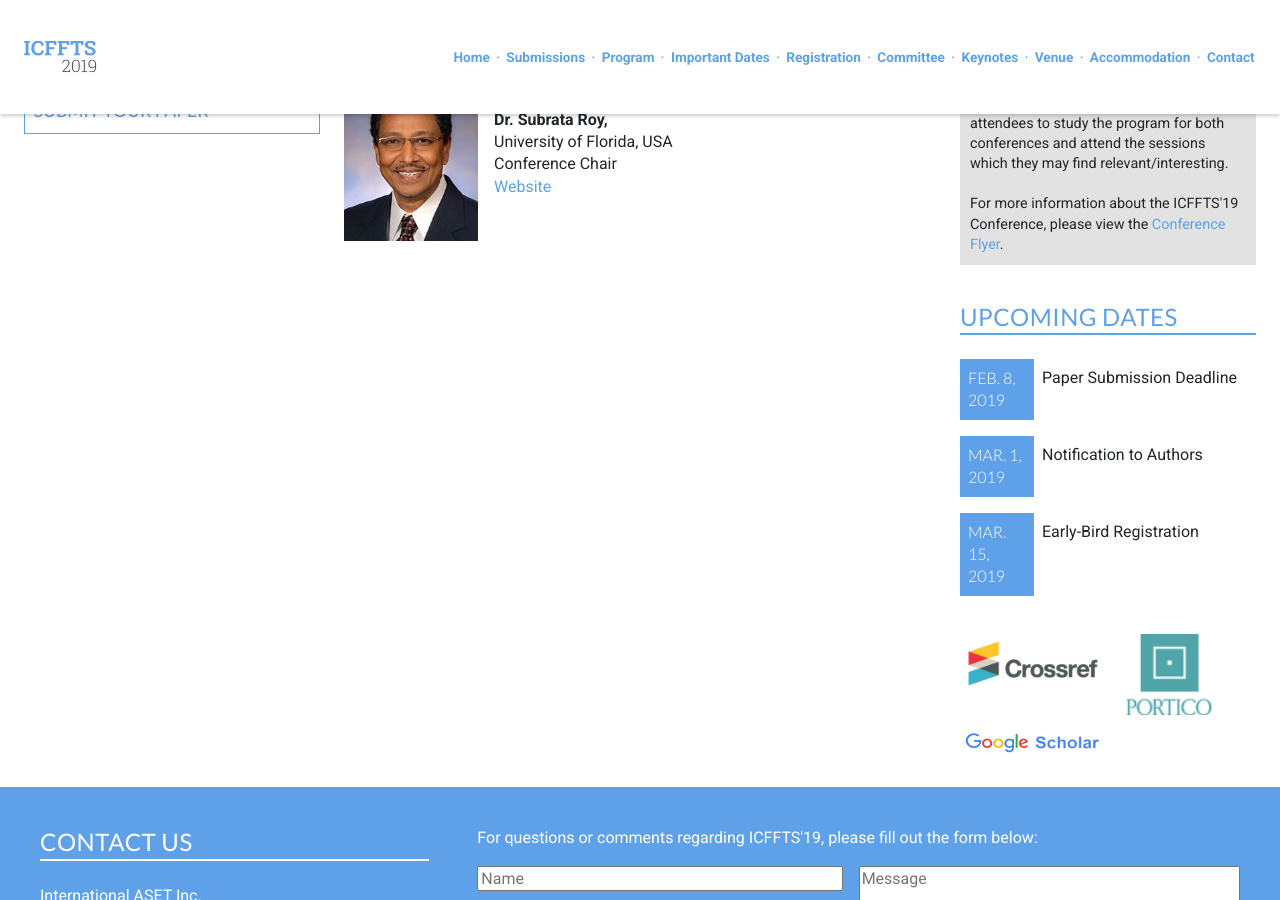
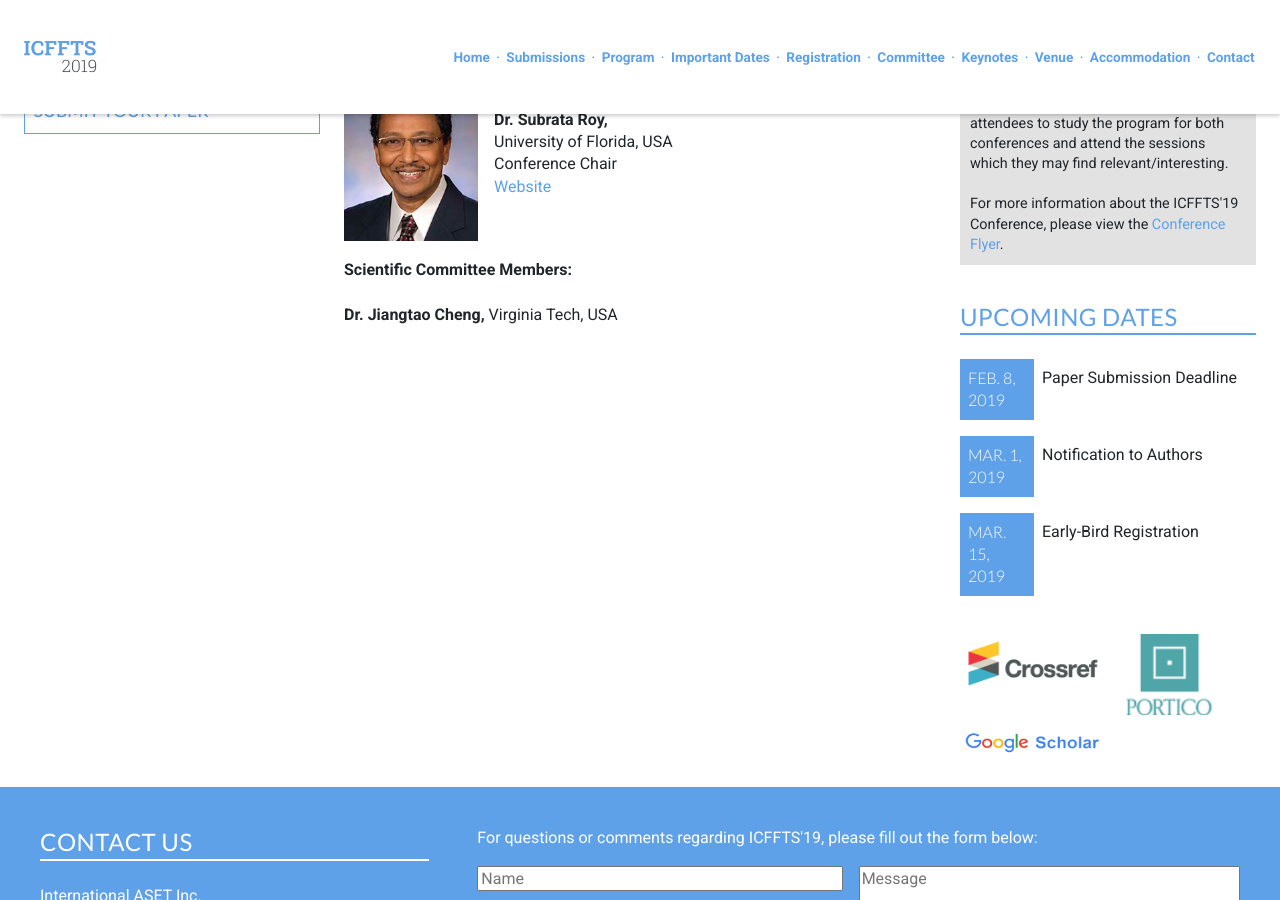
Before and after one commit to intaset/icffts, a Jekyll site: the page built from committee.html, in a window 1280 px wide and 900 px high, scrolled down 501 px. Built offline with Jekyll 4.4.1, drawn with Linux system fonts in a browser that asks for light colours; nearby versions of some CDN libraries; Markdown is read by kramdown in place of the engine named in the settings; comment, search, counter and statistics services are not loaded.

Commit message:
added sc

```diff
--- a/committee.html
+++ b/committee.html
@@ -20,45 +20,9 @@ keyword: heat transfer conference, cfd conference, fluid flow conference,  energ
          <br> <br>
     </div>
 
-  <!--  <p class="bold">Scientific Committee Members:</p><br>
+    <p class="bold">Scientific Committee Members:</p><br>
 
-    <p class="body"><b>Dr. Thomas Adams,</b> Rose-Hulman Institute of Technology, USA</p>
-    <p class="body"><b>Dr. Zeyad Alwahabi,</b> University of Adelaide, Australia</p>
-    <p class="body"><b>Dr. Jose Carlos Arcos Hernandez,</b> Instituto Politecnico Nacional, Mexico</p>
-    <p class="body"><b>Dr. Chamil Abeykoon,</b> The University of Manchester, UK</p>
-    <p class="body"><b>Dr. Jalel Azaiez,</b> The University of Calgary, Canada</p>
-    <!-- <p class="body"><b>Dr. Keumnam Cho,</b> Sungkyunkwan University, South Korea</p> -->
-   <!--   <p class="body"><b>Dr. Chang Kyoung Choi,</b> Michigan Technological University, USA</p>
-    <p class="body"><b>Dr. Frank Gerner,</b> University of Cincinnati, USA</p>
-    <p class="body"><b>Dr. Louis Gosselin,</b> Université Laval, Canada</p>
-    <p class="body"><b>Dr. Bella Gurevich,</b> Shamoon College of Engineering, Israel</p>
-    <!-- <p class="body"><b>Dr. Francesc Xavier Grau,</b> Universitat Rovira I Virgili, Spain</p> -->
-   <!--  <p class="body"><b>Dr. Mohamed Hamed,</b> McMaster University, Canada</p>
-    <p class="body"><b>Dr. Iqbal Husain,</b> Luther College-University of Regina, Canada</p>
-    <p class="body"><b>Dr. Tomáš Hyhlík,</b> Czech Technical University in Lisbon, Portugal</p>
-    <!-- <p class="body"><b>Dr. J. Kadambi,</b> Case Western Reserve University, USA</p> -->
-    <!-- <p class="body"><b>Dr. Tassos G. Karayiannis,</b> Brunel University, UK</p>
-    <!-- <p class="body"><b>Dr. Gergely Kristóf,</b> Budapest University of Technology and Economics, Hungary</p> -->
-   <!--  <p class="body"><b>Dr. Fotini Labropulu,</b> University of Regina, Canada</p>
-    <p class="body"><b>Dr. Yang Liu,</b> The Hong Kong Polytechnic University, Hong Kong</p>
-    <p class="body"><b>Dr. Marco Marengo,</b> University of Brighton, UK</p>
-    <p class="body"><b>Dr. Omar K. Matar,</b> Imperial College London, UK</p>
-    <!-- <p class="body"><b>Dr. Marc Miscevic,</b> Université Paul Sabatier, France</p> -->
-  <!--   <p class="body"><b>Dr. Artur Miros,</b> Institute of Mechanised Construction and Rock Mining, Poland</p>
-    <p class="body"><b>Dr. Martin Oberlack,</b> Technische Universität Darmstadt, Germany</p>
-    <p class="body"><b>Dr. Yulia Plaksina,</b> Moscow State University, Russia</p>
-    <p class="body"><b>Dr. Huihe Qiu,</b> The Hong Kong University of Science & Technology, Hong Kong</p>
-    <p class="body"><b>Dr. Bhaskar Roy,</b> Indian Institute of Technology Bombay, India</p>
-    <p class="body"><b>Dr. Subrata Roy,</b> University of Florida, USA</p>
-    <p class="body"><b>Dr. Ziad Saghir,</b> Ryerson University, Canada</p>
-    <p class="body"><b>Dr. Khellil Sefiane,</b> The University of Edinburgh, UK</p>
-    <p class="body"><b>Dr. Ahmet Selamet,</b> The Ohio State University, USA</p>
-    <p class="body"><b>Dr. Pavel Strizhak,</b> National Research Tomsk Polytechnic University, Russia</p>
-    <p class="body"><b>Dr. Aldo Tamburrino,</b> University of Chile, Chile</p>
-    <p class="body"><b>Dr. Wen-Quan Tao,</b> Xi'an Jiaotong University, China</p>
-    <p class="body"><b>Dr. Muris Torlak,</b> University of Sarajevo, Bosnia and Herzegovina</p>
-    <!-- <p class="body"><b>Dr. Pavol Vitkovic,</b> Czech Technical University in Lisbon, Portugal</p> -->
-   <!--  <p class="body"><b>Dr. Liqiu Wang,</b> University of Hong Kong, Hong Kong</p>
-    <p class="body"><b>Dr. Yuwen Zhang,</b> University of Missouri, USA</p>-->
+    <p class="body"><b>Dr. Jiangtao Cheng,</b> Virginia Tech, USA</p>
+
   </div>
   </div>
```
Also changed, not shown: 1 other file.
